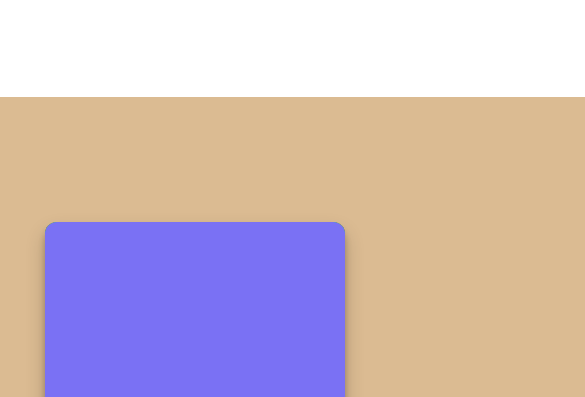
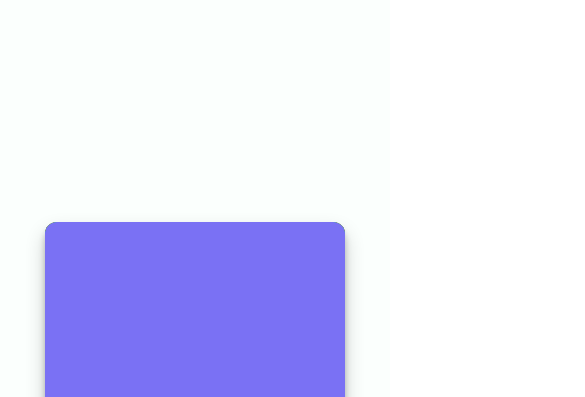
Before and after one commit to IT21831454/Card-Animation, a plain HTML site: page index.html in a window 390 px wide. Shown: the top 397 px of the page, 585 px wide, since content can reach past the window. Drawn offline with Linux system fonts and the light colour scheme.

Commit message:
Update Style.css

```diff
--- a/CSS/Style.css
+++ b/CSS/Style.css
@@ -120,6 +120,12 @@ body{
     100% {background-color:red; }
   } */
 
-  @media screen (max-width: 600px)  {
+  @media (max-width: 700px)  {
+
+    .cardBox{
+        width: 100%;
+        height: 100%;
+        background-color: rgb(251, 255, 253);
+    }
 
   }
```
